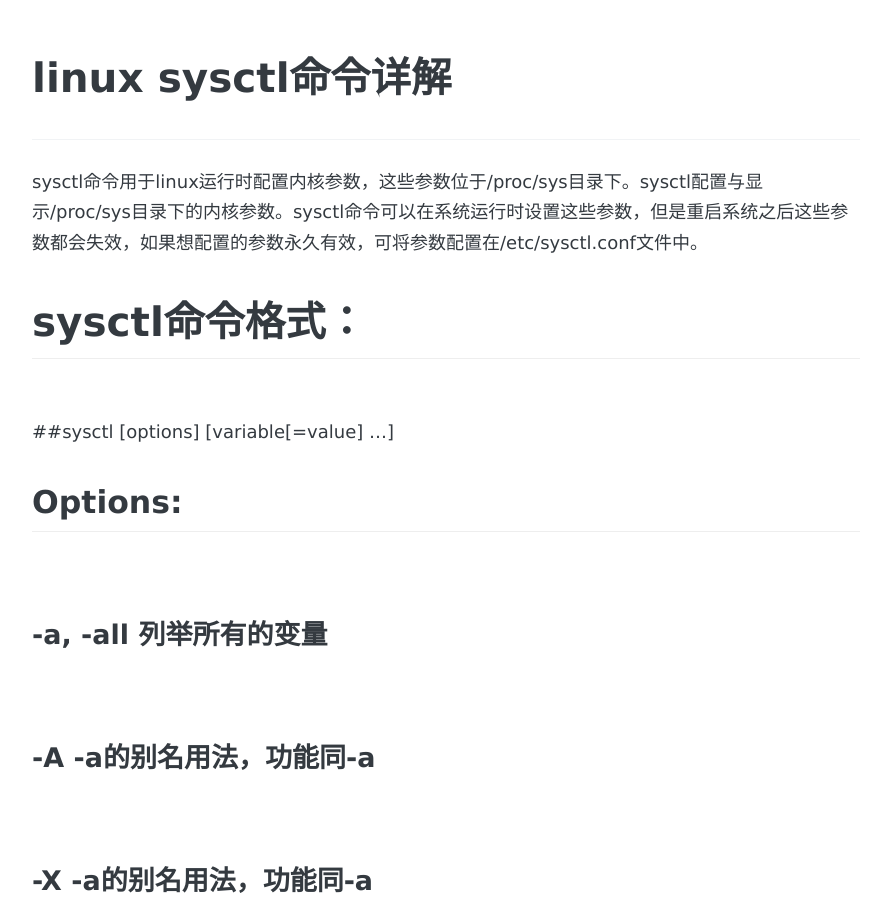
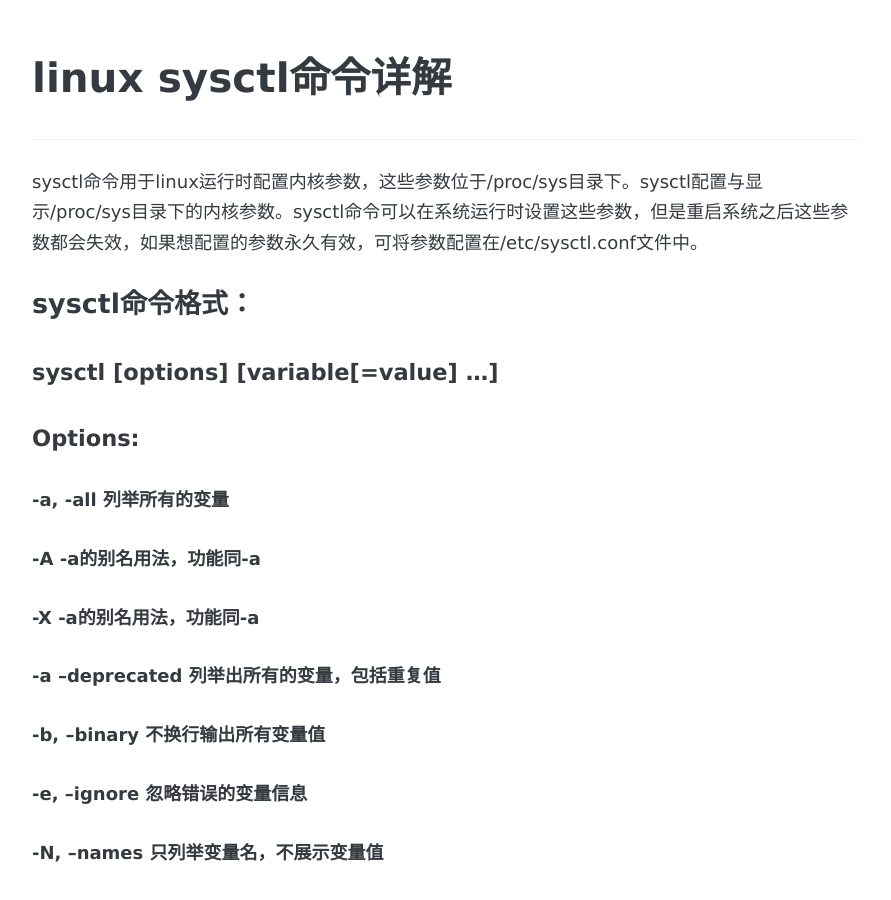
Before and after one commit to perfiffer/perfiffer.github.io, a Jekyll site: the page built from _posts/2019-03-05-sysctl命令详解.md, in a window 1280 px wide and 900 px high. Shown: the whole window, without its empty margins (194-1085 px from the left). Built offline with Jekyll 4.4.1, drawn with Linux system fonts in a browser that asks for light colours; some web fonts are replaced.

Commit message:
sysctl command explain blog

```diff
--- a/_posts/2019-03-05-sysctl命令详解.md
+++ b/_posts/2019-03-05-sysctl命令详解.md
@@ -5,75 +5,61 @@ tags:
   - linux
 ---
 sysctl命令用于linux运行时配置内核参数，这些参数位于/proc/sys目录下。sysctl配置与显示/proc/sys目录下的内核参数。sysctl命令可以在系统运行时设置这些参数，但是重启系统之后这些参数都会失效，如果想配置的参数永久有效，可将参数配置在/etc/sysctl.conf文件中。
-<br/>
-# sysctl命令格式：
-<br/>
-##sysctl [options] [variable[=value] ...]
-<br/>
-## Options:
-<br/>
-### -a, -all 列举所有的变量
-<br/>
-### -A -a的别名用法，功能同-a
-<br/>
-### -X -a的别名用法，功能同-a
-<br/>
-### -a --deprecated 列举出所有的变量，包括重复值
-<br/>
-### -b, --binary 不换行输出所有变量值
-<br/>
-### -e, --ignore 忽略错误的变量信息
-<br/>
-### -N, --names  只列举变量名，不展示变量值
-<br/>
-### -n, --values 只列举变量值，不展示变量名
-<br/>
-### -p, --load[=<file>] 载入配置文件，如/etc/sysctl.conf
-<br/>
-### -f -p的别名用法，功能同-p
-<br/>
-### -f --system 从所有的系统文件中读取值
-### -r, --pattern <expression> 根据正则表达式查找设置
-### -q, --quiet 不展示变量的设置
-### -w, --write 给变量设置值
-### -o 什么也不做
-### -x 什么也不做
-### -d -h的别名用法
-### -h, --help 展示帮助
-### -V, --version 输出版本信息
+### sysctl命令格式：
+#### sysctl [options] [variable[=value] ...]
+#### Options:
+##### -a, -all 列举所有的变量
+##### -A -a的别名用法，功能同-a
+##### -X -a的别名用法，功能同-a
+##### -a --deprecated 列举出所有的变量，包括重复值
+##### -b, --binary 不换行输出所有变量值
+##### -e, --ignore 忽略错误的变量信息
+##### -N, --names  只列举变量名，不展示变量值
+##### -n, --values 只列举变量值，不展示变量名
+##### -p, --load[=<file>] 载入配置文件，如/etc/sysctl.conf
+##### -f -p的别名用法，功能同-p
+##### -f --system 从所有的系统文件中读取值
+##### -r, --pattern <expression> 根据正则表达式查找设置
+##### -q, --quiet 不展示变量的设置
+##### -w, --write 给变量设置值
+##### -o 什么也不做
+##### -x 什么也不做
+##### -d -h的别名用法
+##### -h, --help 展示帮助
+##### -V, --version 输出版本信息
 
-****
+----
 
-# 常用参数设置
-## fs.file-max = 99999
-## net.ipv4.tcp_tw_reuse = 1
-## net.ipv4.tcp_keepalive_time = 600
-## net.ipv4.tcp_fin_timeout = 30
-## net.ipv4.tcp_max_tw_buckets = 5000
-## net.ipv4.tcp_max_syn_backlog = 1024
-## net.ipv4.ip_local_port_range = 1024  61000
-## net.ipv4.tcp_rmem = 4096 32768 262142
-## net.ipv4.tcp_wmem = 4096 32768 262142
-## net.core.netdev_max_backlog = 8096
-## net.core.rmem_default = 262144
-## net.core.wmem_default = 262144
-## net.core.rmem_max = 2097152
-## net.core.wmem_max = 2097152
+#### 常用参数设置
+##### fs.file-max = 99999
+##### net.ipv4.tcp_tw_reuse = 1
+##### net.ipv4.tcp_keepalive_time = 600
+##### net.ipv4.tcp_fin_timeout = 30
+##### net.ipv4.tcp_max_tw_buckets = 5000
+##### net.ipv4.tcp_max_syn_backlog = 1024
+##### net.ipv4.ip_local_port_range = 1024  61000
+##### net.ipv4.tcp_rmem = 4096 32768 262142
+##### net.ipv4.tcp_wmem = 4096 32768 262142
+##### net.core.netdev_max_backlog = 8096
+##### net.core.rmem_default = 262144
+##### net.core.wmem_default = 262144
+##### net.core.rmem_max = 2097152
+##### net.core.wmem_max = 2097152
 
-****
+----
 
-# 参数解释
-## file-max：表示进程可以同时打开的最大句柄数，这个参数直接限制最大并发连接数。
-## tcp_tw_reuse：设置为1,表示允许将TIME-WAIT状态的socket重新用于新的TCP链接。这个对服务器来说很有意义，因为服务器上总会有大量TIME-WAIT状态的连接。
-## tcp_keepalive_time：表示当keepalive启用时，TCP发送keepalive消息的频度。默认是7200 seconds，意思是如果某个TCP连接在idle 2小时后，内核才发起probe。若将其设置得小一点，可以更快地清理无效的连接。
-## tcp_fin_timeout：表示当服务器主动关闭连接时，socket保持在FIN—WAIT-2状态的最大时间。
-## tcp_max_buckets：表示操作系统允许TIME_WAIT套接字数量的最大值，如果超过这个数字，TIME_WAIT套接字将立刻被清除并打印告警信息。默认是180000，过多TIME_WAIT套接字会使web服务器变慢。
-## tcp_max_syn_backlog：表示TCP三次握手建立阶段接受SYN请求队列的最大长度，默认是1024，将其设置大一些可以在nginx繁忙来不及accept新连接时，linux不至于丢失客户端发起的连接请求。
-## ip_local_port_range：定义在UDP和TCP连接中本地端口的取值范围。
-## tcp_rmem：定义TCP接受缓存的最小值，默认值，最大值。
-## tcp_wmem：定义了TCP发送缓存的最小值，默认值，最大值。
-## netdev_max_backlog：当网卡接收数据包的速度大于内核处理速度时，会有一个队列保存这些数据包。这个参数表示该队列的最大值。
-## rmem_default：表示内核套接字接收缓存区默认大小。
-## wmem_default：表示内核套接字发送缓存区默认大小。
-## rmem_max：表示内核套接字接收缓存区的最大值。
-## wmem_max：表示内核套接字发送缓存区的最大值。
+#### 参数解释
+##### file-max：表示进程可以同时打开的最大句柄数，这个参数直接限制最大并发连接数。
+##### tcp_tw_reuse：设置为1,表示允许将TIME-WAIT状态的socket重新用于新的TCP链接。这个对服务器来说很有意义，因为服务器上总会有大量TIME-WAIT状态的连接。
+##### tcp_keepalive_time：表示当keepalive启用时，TCP发送keepalive消息的频度。默认是7200 seconds，意思是如果某个TCP连接在idle 2小时后，内核才发起probe。若将其设置得小一点，可以更快地清理无效的连接。
+##### tcp_fin_timeout：表示当服务器主动关闭连接时，socket保持在FIN—WAIT-2状态的最大时间。
+##### tcp_max_buckets：表示操作系统允许TIME_WAIT套接字数量的最大值，如果超过这个数字，TIME_WAIT套接字将立刻被清除并打印告警信息。默认是180000，过多TIME_WAIT套接字会使web服务器变慢。
+##### tcp_max_syn_backlog：表示TCP三次握手建立阶段接受SYN请求队列的最大长度，默认是1024，将其设置大一些可以在nginx繁忙来不及accept新连接时，linux不至于丢失客户端发起的连接请求。
+##### ip_local_port_range：定义在UDP和TCP连接中本地端口的取值范围。
+##### tcp_rmem：定义TCP接受缓存的最小值，默认值，最大值。
+##### tcp_wmem：定义了TCP发送缓存的最小值，默认值，最大值。
+##### netdev_max_backlog：当网卡接收数据包的速度大于内核处理速度时，会有一个队列保存这些数据包。这个参数表示该队列的最大值。
+##### rmem_default：表示内核套接字接收缓存区默认大小。
+##### wmem_default：表示内核套接字发送缓存区默认大小。
+##### rmem_max：表示内核套接字接收缓存区的最大值。
+##### wmem_max：表示内核套接字发送缓存区的最大值。
```
